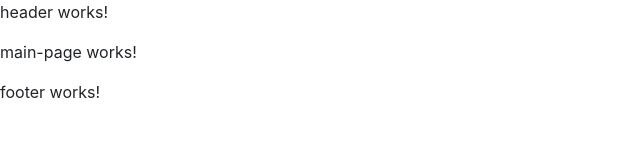
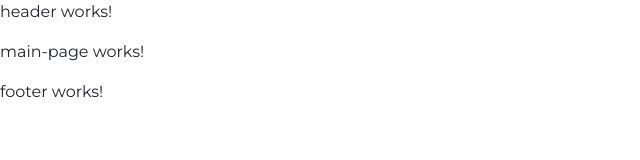
Before and after one commit to Wojciech-Golewski/simple-repo, an Angular app: page /home in a window 1280 px wide. Shown: the top 160 px of the page, without its empty margins (0-640 px from the left). Built offline with nearby package versions, Linux system fonts and the light colour scheme.

Commit message:
Montserrat font added with 3 different weights 300, 400, and 500

```diff
--- a/src/index.html
+++ b/src/index.html
@@ -6,6 +6,7 @@
   <base href="/">
   <meta name="viewport" content="width=device-width, initial-scale=1">
   <link rel="icon" type="image/x-icon" href="favicon.ico">
+  <link href="https://fonts.googleapis.com/css?family=Montserrat:300,400,500&display=swap" rel="stylesheet">
 </head>
 <body>
   <app-root></app-root>
--- a/src/styles.scss
+++ b/src/styles.scss
@@ -1 +1,6 @@
 @import '~bootstrap/dist/css/bootstrap.min.css';
+
+* {
+    font-family: 'Montserrat', sans-serif;
+    font-weight: 400;
+}
```
